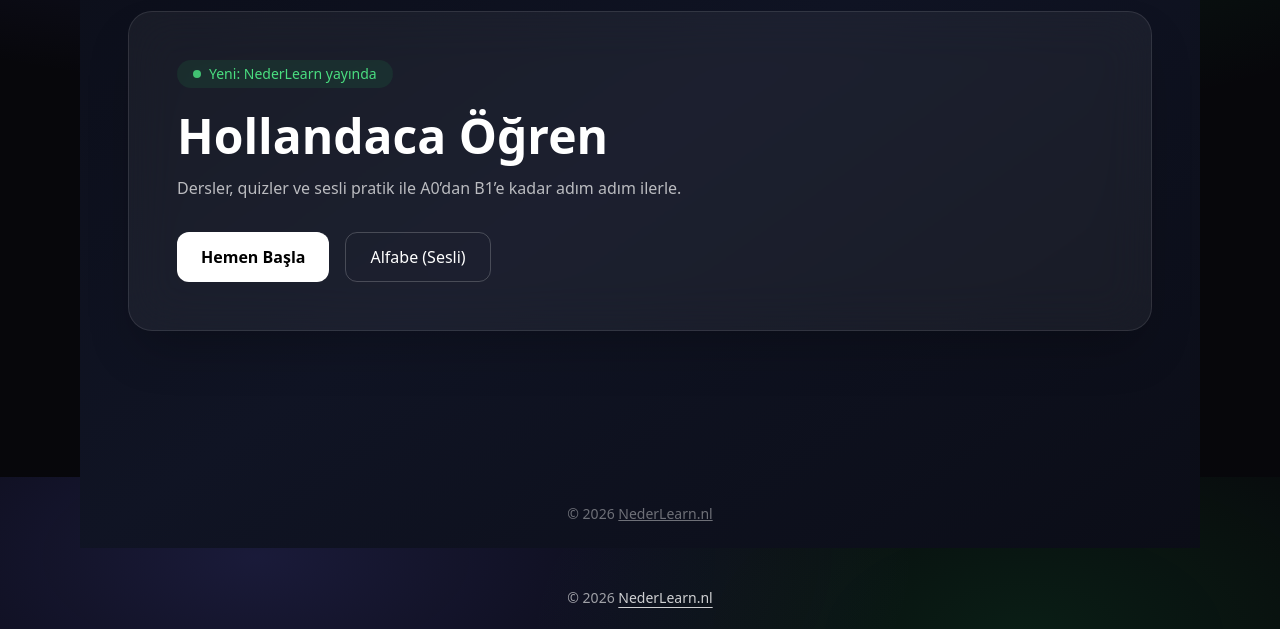
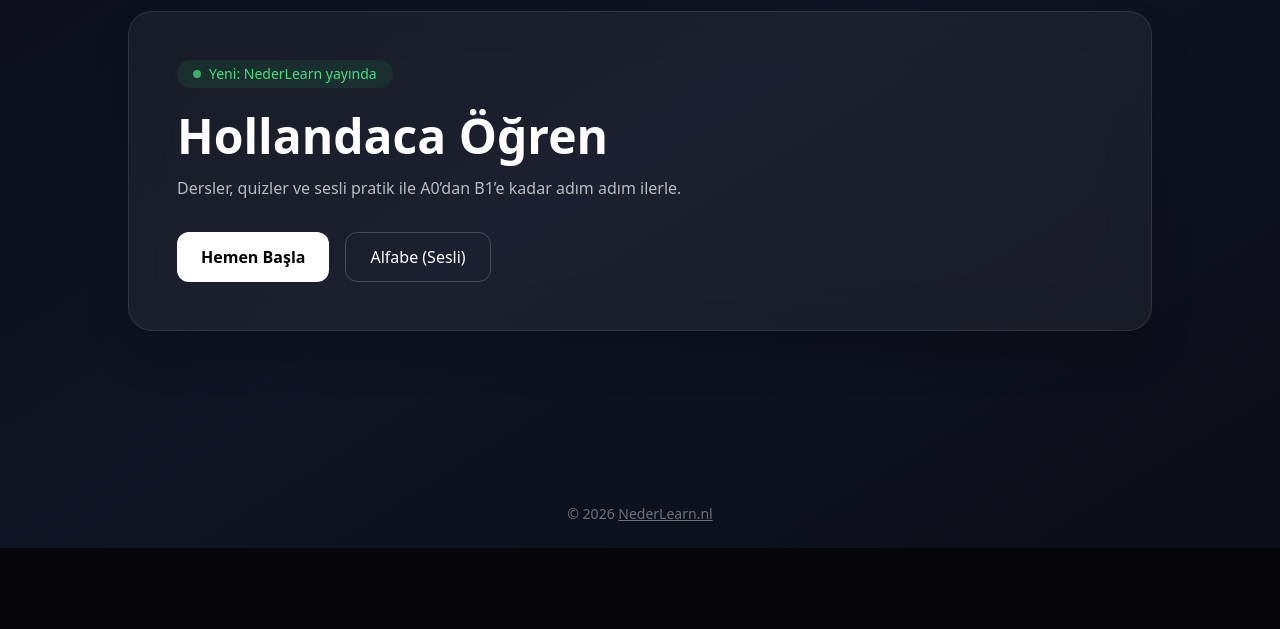
Before and after one commit to cosmuslum/nextjs-boilerplate, a Next.js app: page / in a window 1280 px wide. Shown: the part 323-952 px from the top of the page. After the commit the page ends 871 px from the top, so only its background shows below. Built offline with nearby package versions, Linux system fonts and the light colour scheme; no server answers.

Commit message:
Update layout.jsx

```diff
--- a/app/layout.jsx
+++ b/app/layout.jsx
@@ -1,22 +1,15 @@
 import "./globals.css";
-import Providers from "./providers";
 import Navbar from "@/components/Navbar";
-import Footer from "@/components/Footer";
-
-export const metadata = {
-  title: "NederLearn",
-  description: "Hollandaca öğren"
-};
+import { SessionProvider } from "next-auth/react";
 
 export default function RootLayout({ children }) {
   return (
     <html lang="tr">
-      <body className="text-white">
-        <Providers>
+      <body>
+        <SessionProvider>
           <Navbar />
-          <main className="mx-auto max-w-6xl px-4">{children}</main>
-          <Footer />
-        </Providers>
+          {children}
+        </SessionProvider>
       </body>
     </html>
   );
```
